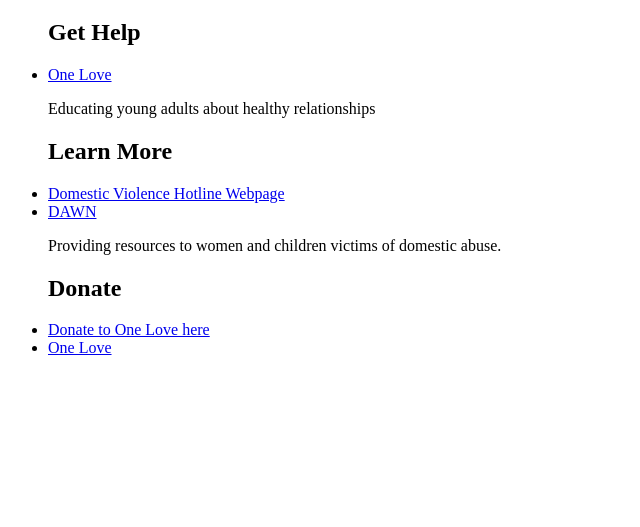
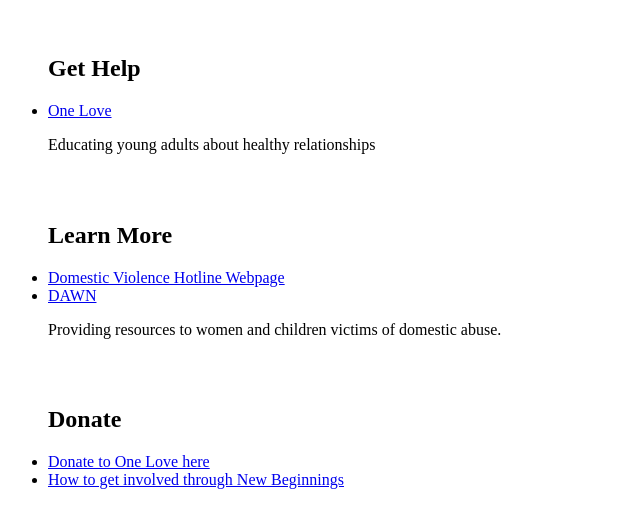
Before and after one commit to mayauj6/final-project, a plain HTML site: page contact.html in a window 1280 px wide. Shown: the part 61-588 px from the top of the page, without its empty margins (0-640 px from the left). Drawn offline with nearby package versions, Linux system fonts and the light colour scheme.

Commit message:
extra pages

```diff
--- a/contact.html
+++ b/contact.html
@@ -29,7 +29,8 @@
     <ul>
       <h2>Donate</h2>
       <li><a href = "https://www.joinonelove.org/donate/">Donate to One Love here</a></li>
-      <li><a href = "https://www.joinonelove.org/">One Love</a></li>
+      <li><a href = "https://www.newbegin.org/get-involved/">How to get involved through New Beginnings</a></li>
+
     </ul>
     </container>
 
--- a/style.css
+++ b/style.css
@@ -2,3 +2,13 @@
   display: flex;
   flex-direction: row;
 }
+
+/* about html */
+
+/* contact html */
+.getHelp, .learnMore, .donate{
+  display: flex;
+
+}
+
+/* post html */
```
